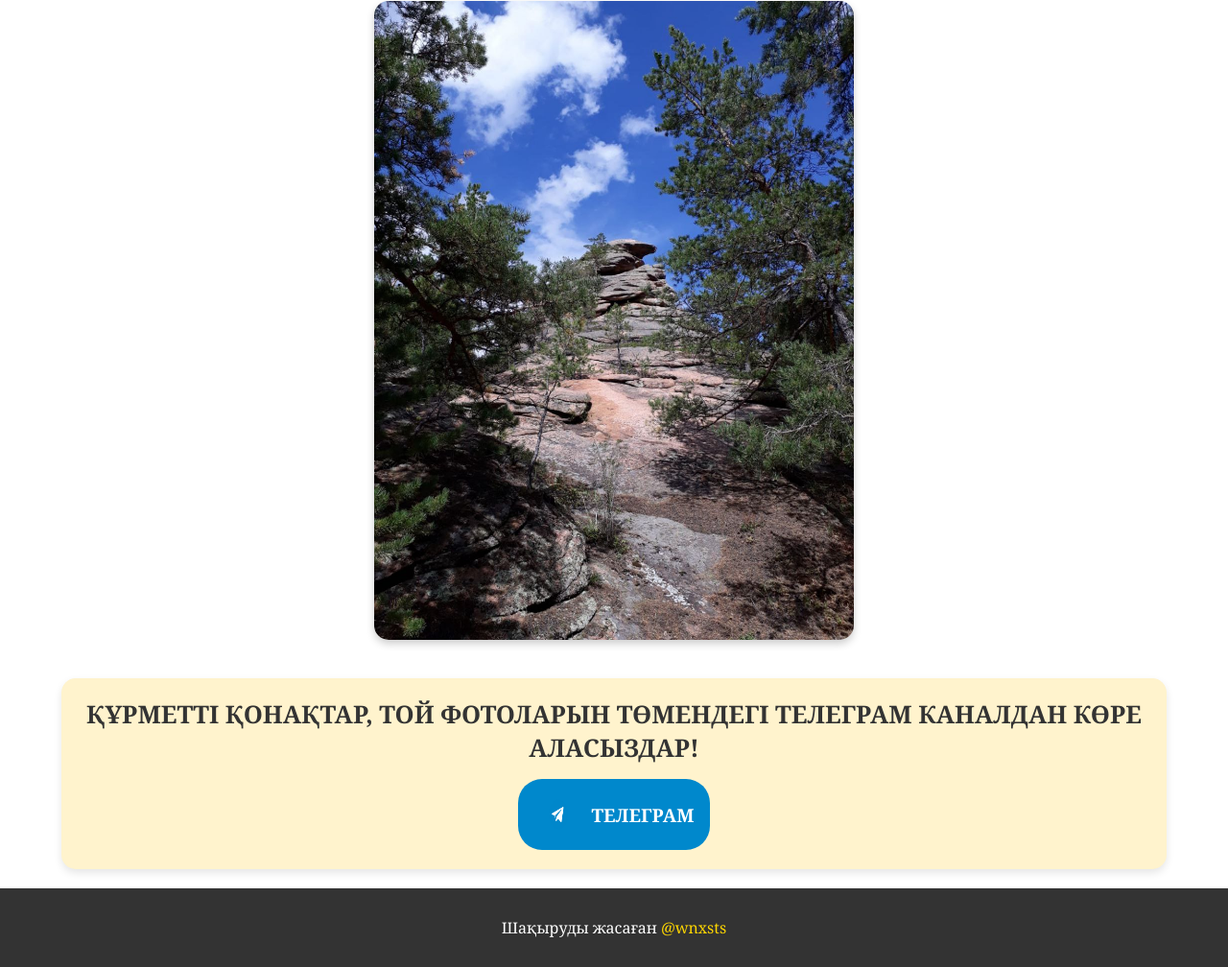
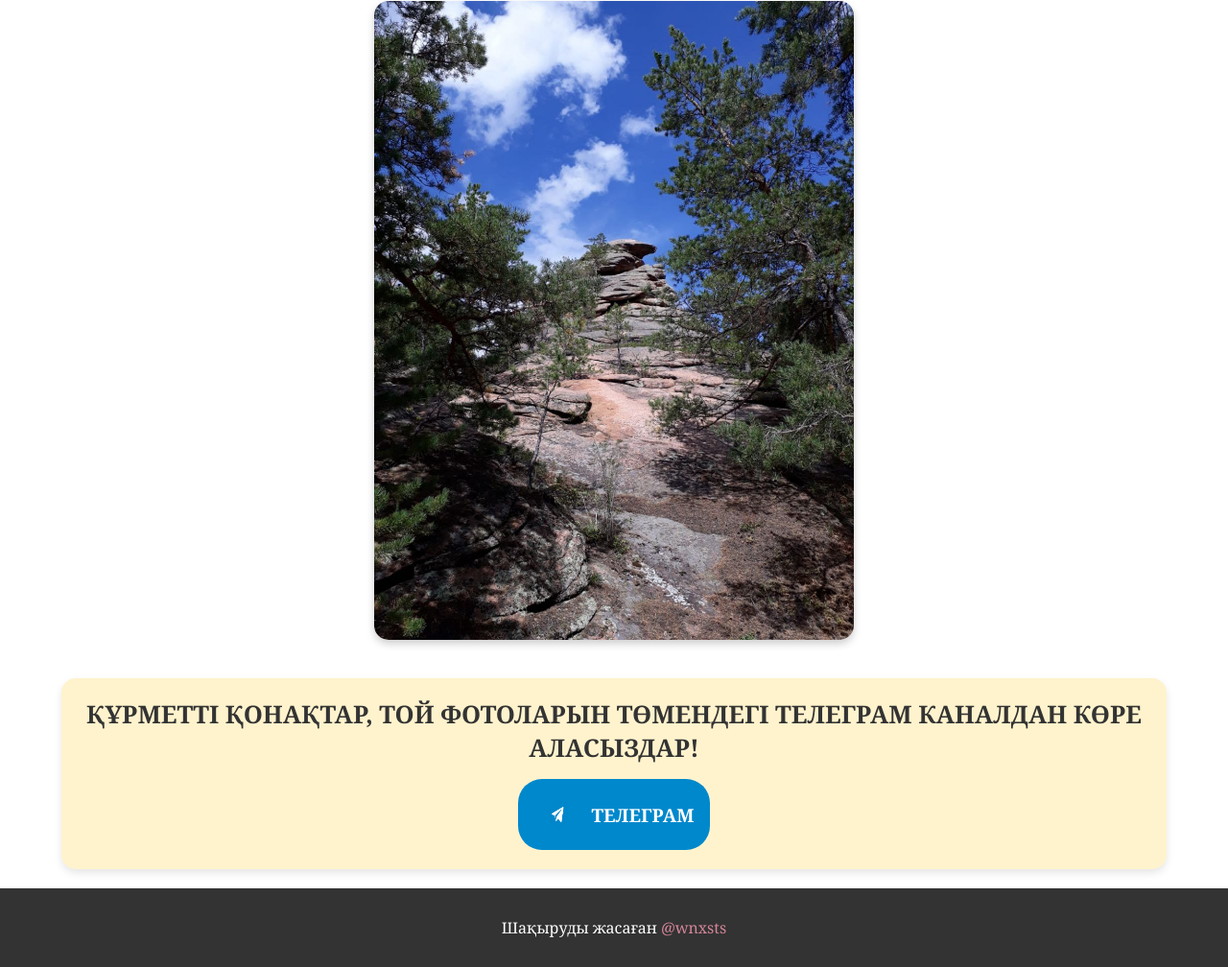
Before and after one commit to wnxsts/wedding-invite, a website: page public/inv.html in a window 1280 px wide. Shown: the part 5606-6614 px from the top of the page at 96% size. Drawn offline with nearby package versions, Linux system fonts and the light colour scheme.

Commit message:
qeeeeeeeeeeee

```diff
--- a/public/inv.html
+++ b/public/inv.html
@@ -212,7 +212,7 @@
     <!-- Footer -->
     <footer class="footer">
         <p>Шақыруды жасаған
-            <a href="https://www.instagram.com/wnxsts" target="_blank" style="color: #FFD700; text-decoration: none;">
+            <a href="https://www.instagram.com/wnxsts" target="_blank" style="color: #d6869a; text-decoration: none;">
                 @wnxsts
             </a>
         </p>
```
